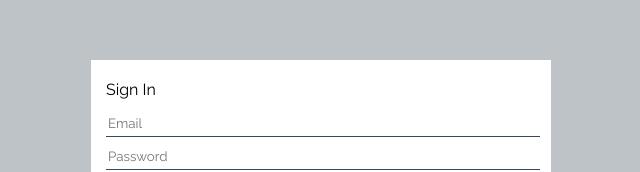
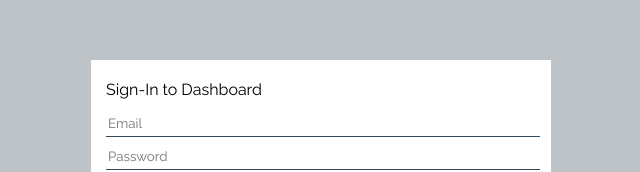
Before and after one commit to achmedazizie/project-x, a plain HTML site: page login.html in a window 1280 px wide. Shown: the part 155-327 px from the top of the page, without its empty margins (319-959 px from the left). Drawn offline with Linux system fonts and the light colour scheme; no server answers.

Commit message:
Amend page title

```diff
--- a/login.html
+++ b/login.html
@@ -9,7 +9,7 @@
 </head>
 <body>
 <div class="container">
-  <label>Sign In</label>
+  <label>Sign-In to Dashboard</label>
   <label id="statusDisplay"></label><br>
   <input id="txtEmail" type="email" placeholder="Email"><br>
   <input id="txtPassword" type="password" placeholder="Password"><br>
```
